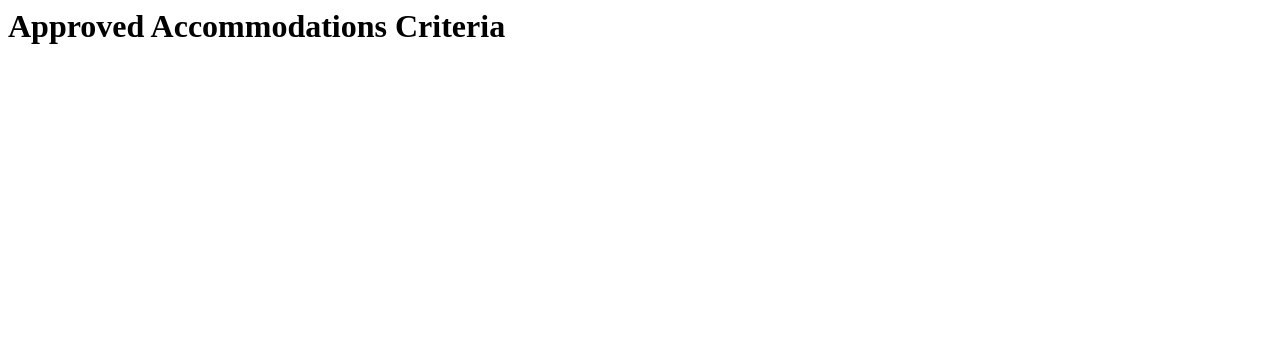
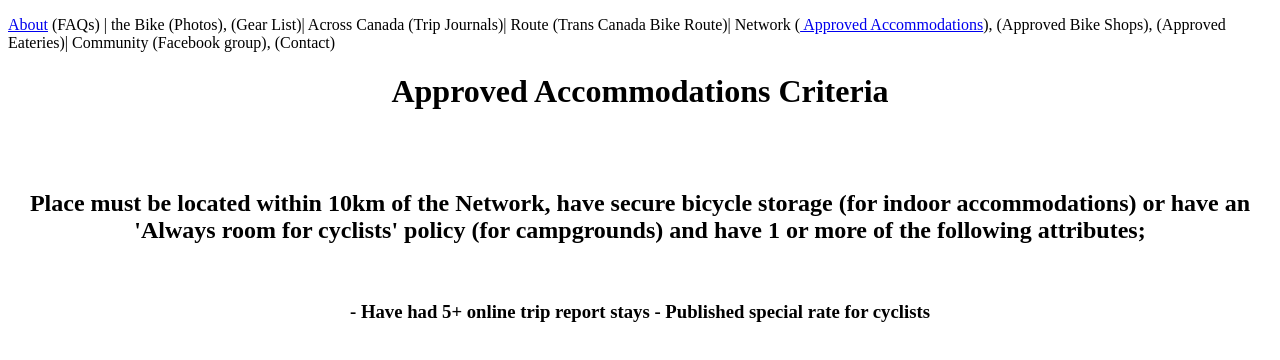
Before and after one commit to BikeAcrossCanada/BikeAcrossCanada.github.io, a plain HTML site: page ApprovedAccommodations.htm in a window 1280 px wide. Drawn offline with Linux system fonts and the light colour scheme.

Commit message:
Update ApprovedAccommodations.htm
Added content

```diff
--- a/ApprovedAccommodations.htm
+++ b/ApprovedAccommodations.htm
@@ -1 +1,16 @@
-<H1>Approved Accommodations Criteria<h1>
+<!DOCTYPE html>
+<html>
+<body>
+<p><a href="index.html">About</a> (FAQs) | the Bike (Photos), (Gear List)| Across Canada (Trip Journals)| Route (Trans Canada Bike Route)| Network (<a href="ApprovedAccommodations.htm"> Approved Accommodations</a>), (Approved Bike Shops), (Approved Eateries)| Community (Facebook group), (Contact)</p>
+<center><H1>Approved Accommodations Criteria<h1></centre>
+<br>
+<h2>Place must be located within 10km of the Network, have secure bicycle storage (for indoor accommodations) or have an 'Always room for cyclists' policy (for campgrounds) and have 1 or more of the following attributes;
+</h2>
+<br>
+<h3>
+- Have had 5+ online trip report stays
+- Published special rate for cyclists
+</h3>
+
+</body>
+</html>
```
